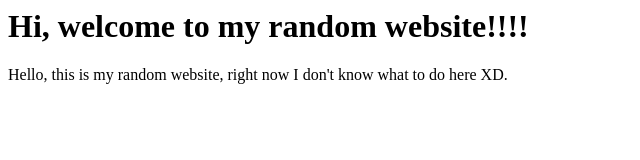
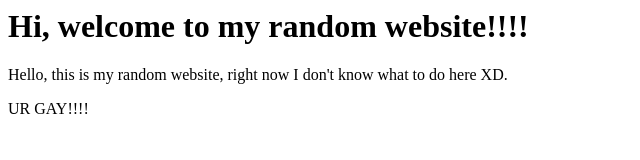
Before and after one commit to Gkent7094/RandomWebsite, a plain HTML site: page index.html in a window 1280 px wide. Shown: the whole page, without its empty margins (0-640 px from the left). Drawn offline with Linux system fonts and the light colour scheme.

Commit message:
Update index.html

```diff
--- a/index.html
+++ b/index.html
@@ -11,5 +11,10 @@
 
 <p>Hello, this is my random website, right now I don't know what to do here XD.</p>
 
+
+
+
+<p>UR GAY!!!!</p>
+
  </body>
 </html>
```
